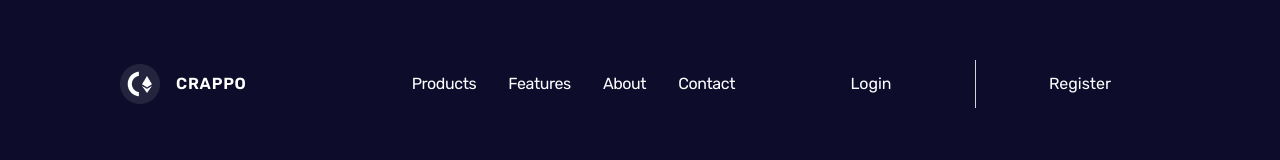
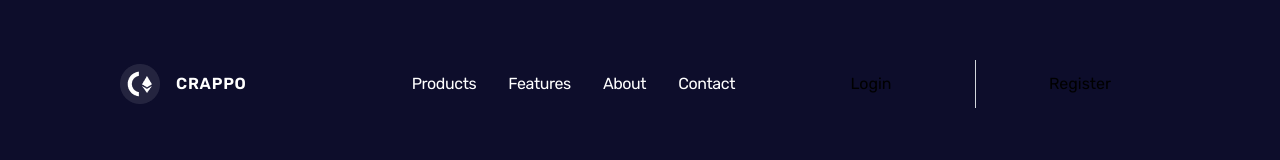
Before and after one commit to WladyslawPitsukha/crappo-app, a Next.js app: page /bitcoin in a window 1280 px wide. Shown: the top 160 px of the page. Built offline with nearby package versions, Linux system fonts and the light colour scheme.

Commit message:
fix: make a little changes with css and some components

```diff
--- a/src/app/bitcoin/layout.tsx
+++ b/src/app/bitcoin/layout.tsx
@@ -10,11 +10,5 @@ export default function RootLayout({
 }: Readonly<{
     children: React.ReactNode;
 }>) {
-    return (
-        <html lang="en">
-            <body>
-                {children}
-            </body>
-        </html>
-    );
+    return children;
 }
--- a/src/app/bitcoin/page.tsx
+++ b/src/app/bitcoin/page.tsx
@@ -4,7 +4,7 @@ import React from 'react';
 import InfoPage from "@/components/infoPage";
 import { infaBitcoin } from '@/types/TypeInfaSect';
 import NavBar from '@/components/navBar';
-import Footer from '@/components/footer';
+import Footer from '@/components/Footer';
 
 const BitcoinPage: React.FC = () => {
     return(
--- a/src/app/ethereum/layout.tsx
+++ b/src/app/ethereum/layout.tsx
@@ -10,11 +10,5 @@ export default function RootLayout({
 }: Readonly<{
     children: React.ReactNode;
 }>) {
-    return (
-        <html lang="en">
-            <body>
-                {children}
-            </body>
-        </html>
-    );
+    return children;
 }
--- a/src/app/ethereum/page.tsx
+++ b/src/app/ethereum/page.tsx
@@ -2,7 +2,7 @@
 
 import InfoPage from "@/components/infoPage";
 import "../../style/coinPage.css";
-import Footer from "@/components/footer";
+import Footer from "@/components/Footer";
 import NavBar from "@/components/navBar";
 import { infaEthereum } from "@/types/TypeInfaSect";
 
--- a/src/app/layout.tsx
+++ b/src/app/layout.tsx
@@ -1,5 +1,6 @@
 import type { Metadata } from "next";
 import { Rubik } from "next/font/google";
+import { AuthProvider } from "@/components/auth/AuthProvider";
 import "./globals.css";
 
 const inter = Rubik({ subsets: ["latin"] });
@@ -16,7 +17,9 @@ export default function RootLayout({
 }>) {
   return (
     <html lang="en">
-      <body className={inter.className}>{children}</body>
+      <body className={inter.className}>
+        <AuthProvider>{children}</AuthProvider>
+      </body>
     </html>
   );
 }
--- a/src/app/litecoin/layout.tsx
+++ b/src/app/litecoin/layout.tsx
@@ -10,11 +10,5 @@ export default function RootLayout({
 }: Readonly<{
     children: React.ReactNode;
 }>) {
-    return (
-        <html lang="en">
-            <body>
-                {children}
-            </body>
-        </html>
-    );
+    return children;
 }
--- a/src/app/litecoin/page.tsx
+++ b/src/app/litecoin/page.tsx
@@ -2,7 +2,7 @@
 
 import InfoPage from "@/components/infoPage";
 import "../../style/coinPage.css";
-import Footer from "@/components/footer";
+import Footer from "@/components/Footer";
 import NavBar from "@/components/navBar";
 import { infaLitecoin } from "@/types/TypeInfaSect";
 
--- a/src/app/page.tsx
+++ b/src/app/page.tsx
@@ -1,7 +1,7 @@
 "use client"
 
 import Header from "@/components/header"
-import Footer from "@/components/footer";
+import Footer from "@/components/Footer";
 import WhyCrappo from "@/components/whyCrappo";
 import NavBar from "@/components/navBar";
 import TradeSecurely from "@/components/tradeSecurely";
--- a/src/components/buttonCripto.tsx
+++ b/src/components/buttonCripto.tsx
@@ -4,20 +4,14 @@ import Link from "next/link";
 import { FaAngleRight } from "react-icons/fa";
 
 function ButtonCripto({link}: {link: string}) {
-    const handleClick = () => {
-        window.location.href = link;
-    }
-
     return (
-        <button
+        <Link
+            href={link}
             className="flex justify-center items-center rounded-full w-16 h-16 border-2 border-solid border-purple-700 border-opacity-20 mt-9 criptoHoverBut"
-            onClick={handleClick}
         >
-            <Link href={link}>
-                <span className="text-white font-bold">Learn More</span>
-                <FaAngleRight className="w-7 h-7 text-blue-600" />
-            </Link>
-        </button>
+            <span className="sr-only">Learn More</span>
+            <FaAngleRight aria-hidden="true" className="w-7 h-7 text-blue-600" />
+        </Link>
     );
 }
 
--- a/src/components/logo.tsx
+++ b/src/components/logo.tsx
@@ -1,4 +1,5 @@
 import Image from "next/image";
+import Link from "next/link";
 import { StaticImport } from "next/dist/shared/lib/get-img-props";
 
 interface LogoProps {
@@ -9,14 +10,11 @@ export default function Logo(
     {logo}: LogoProps
 ) {
     return (
-        <article
-            className="flex gap-4 items-center cursor-pointer"
-            onClick={() => window.location.href = '/'}
-        >
+        <Link className="flex gap-4 items-center" href="/">
             <Image className="w-auto h-auto" src={logo} alt="Logo" />
             <h4 className="font-inter text-base font-semibold leading-22 tracking-wider text-left text-white">
                 CRAPPO
             </h4>
-        </article>
+        </Link>
     );
 }
--- a/src/components/navBar.tsx
+++ b/src/components/navBar.tsx
@@ -1,11 +1,12 @@
 import '../style/hoverAnima.css'
+import Link from "next/link";
 import LogoImg from '../assets/img/Logo.png'
 import Logo from './logo'
 import { propsNavBar } from '@/types/PropsNavBar'
-import HandleScroll from '@/utils/handleScroll'
+import { useAuth } from "./auth/AuthProvider";
 
 export default function NavBar() {
-    const activeSection = HandleScroll();
+    const { logout, user } = useAuth();
 
     return (
         <section className="flex justify-between items-center sticky top-0 left-0 z-50 navColor">
@@ -23,13 +24,18 @@ export default function NavBar() {
                     ))}
                 </div>
                 <div className="flex items-center">
-                    <button className="flex justify-center items-center w-40 h-12 p-4 rounded-full hover:bg-blue-600 transition duration-300">
-                        <h5 className="text-white w-auto">Login</h5>
-                    </button>
-                    <div className="h-12 w-0 border-l border-gray-300 mx-6"></div>
-                    <button className="flex w-40 justify-center items-center h-12 p-4 rounded-full  hover:bg-blue-600 transition duration-300">
-                        <h5 className="w-auto text-white">Register</h5>
-                    </button>
+                    {user ? (
+                        <>
+                            <Link className="flex justify-center items-center w-40 h-12 p-4 rounded-full hover:bg-blue-600 transition duration-300" href="/dashboard">Dashboard</Link>
+                            <button className="flex w-40 justify-center items-center h-12 p-4 rounded-full hover:bg-blue-600 transition duration-300" onClick={logout} type="button">Logout</button>
+                        </>
+                    ) : (
+                        <>
+                            <Link className="flex justify-center items-center w-40 h-12 p-4 rounded-full hover:bg-blue-600 transition duration-300" href="/login">Login</Link>
+                            <div className="h-12 w-0 border-l border-gray-300 mx-6"></div>
+                            <Link className="flex w-40 justify-center items-center h-12 p-4 rounded-full hover:bg-blue-600 transition duration-300" href="/register">Register</Link>
+                        </>
+                    )}
                 </div>
             </article>
         </section>
```
